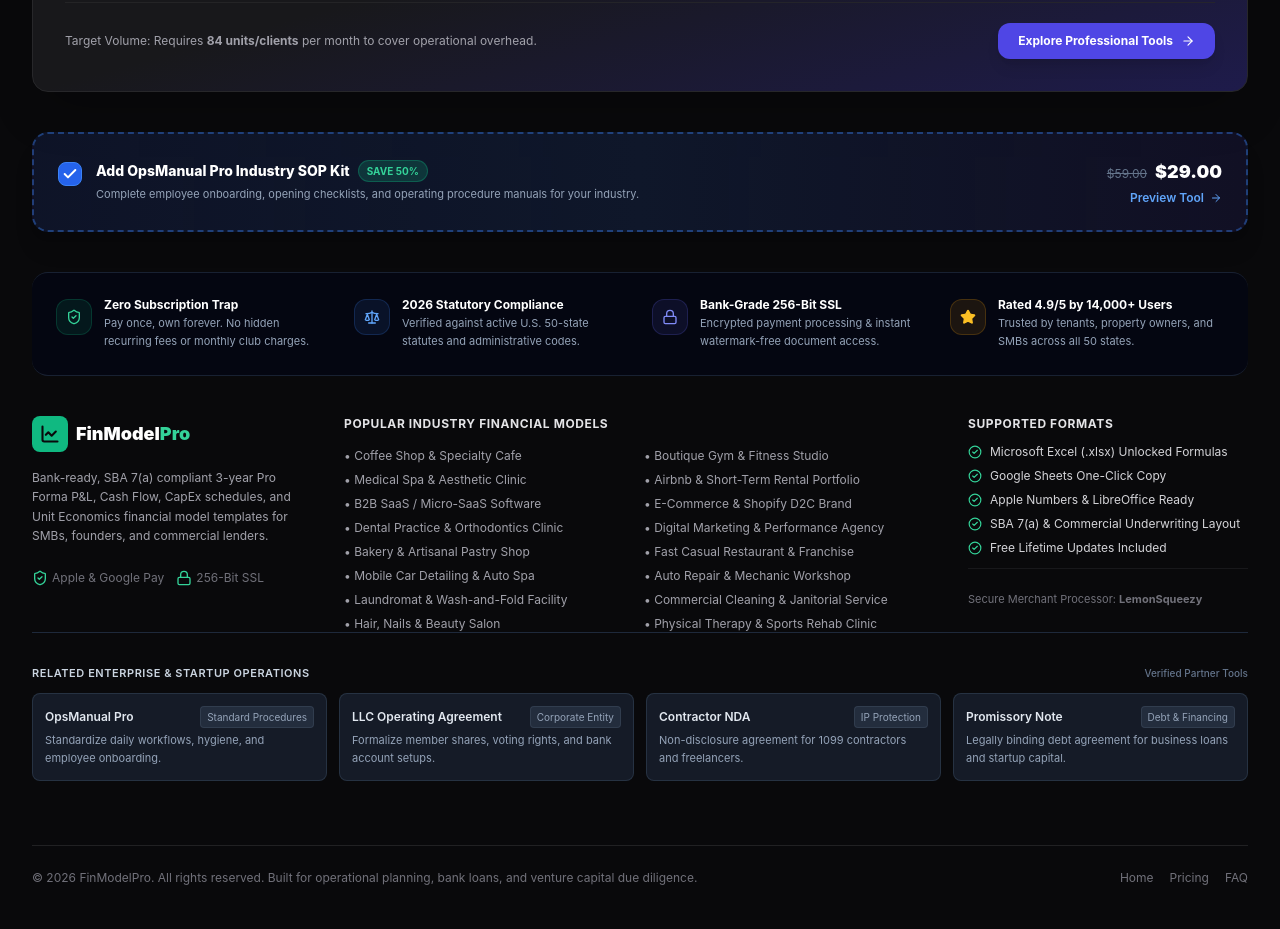
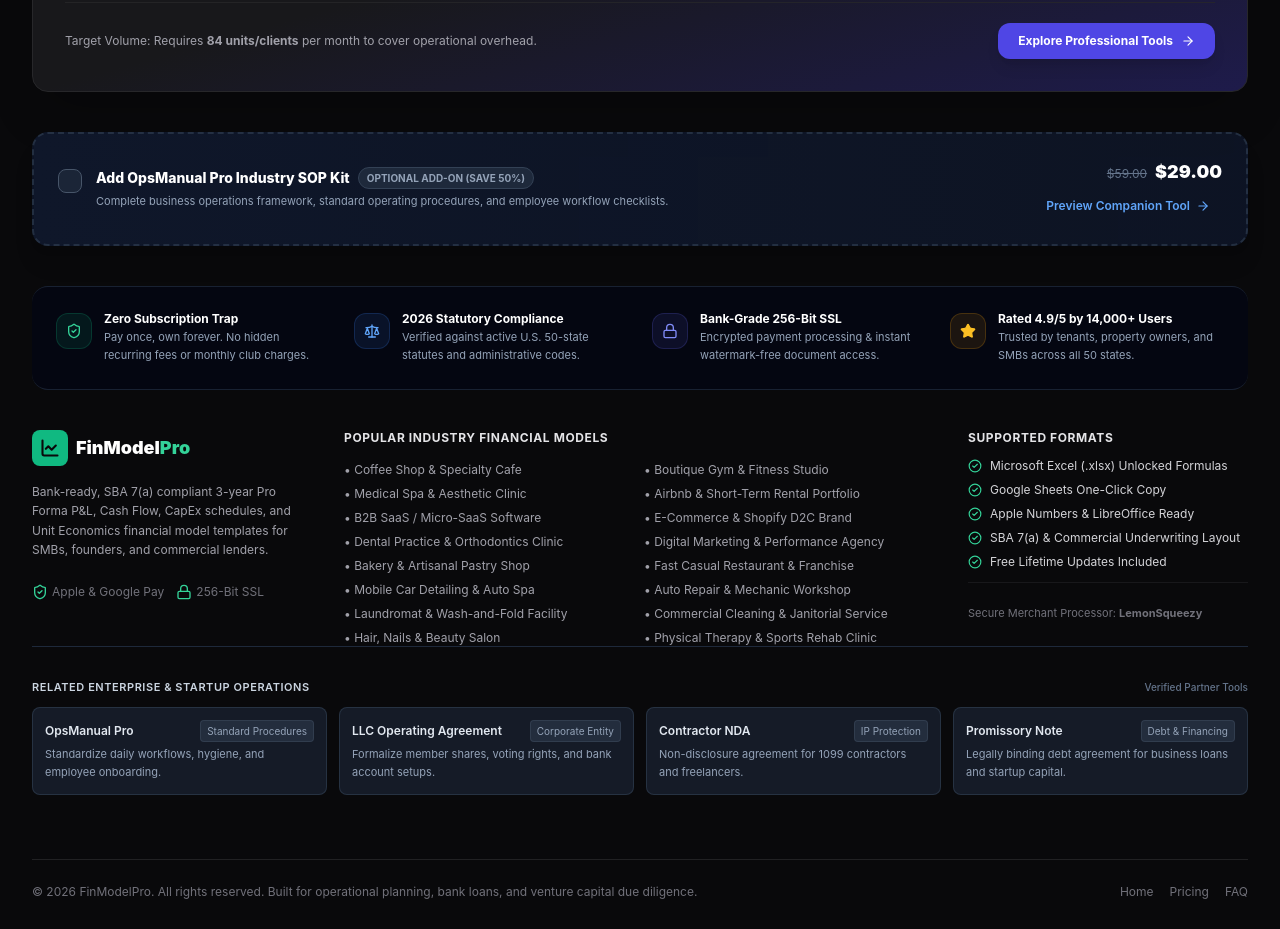
Before and after one commit to azizdogru/finmodel-pro, a Next.js app: page / in a window 1280 px wide. Shown: the part 8100-9029 px from the top of the page. Built offline with nearby package versions, Linux system fonts and the light colour scheme.

Commit message:
fix(checkout): eliminate foreign fallback redirects and update order bump defaults

```diff
--- a/src/components/CheckoutButton.tsx
+++ b/src/components/CheckoutButton.tsx
@@ -38,11 +38,13 @@
       if (data?.url) {
         window.location.href = data.url;
       } else {
-        window.location.href = 'https://depositdemand.lemonsqueezy.com/checkout/buy/44ba076c-b57d-429b-af3d-6962ccf4dc46';
+        alert(data?.error || 'Payment gateway temporarily unavailable. Please try again shortly.');
+        setLoading(false);
       }
     } catch (err) {
       console.error('Checkout error:', err);
-      window.location.href = 'https://depositdemand.lemonsqueezy.com/checkout/buy/44ba076c-b57d-429b-af3d-6962ccf4dc46';
+      alert('Unable to initiate checkout. Please check your connection and try again.');
+      setLoading(false);
     } finally {
       // keep loading spinner active during redirect
     }
--- a/src/components/FinancialSimulator.tsx
+++ b/src/components/FinancialSimulator.tsx
@@ -50,11 +50,13 @@
       if (data?.url) {
         window.location.href = data.url;
       } else {
-        window.location.href = 'https://depositdemand.lemonsqueezy.com/checkout/buy/44ba076c-b57d-429b-af3d-6962ccf4dc46';
+        alert(data?.error || 'Payment gateway temporarily unavailable. Please try again shortly.');
       }
     } catch (err) {
       console.error('Checkout error:', err);
-      window.location.href = 'https://depositdemand.lemonsqueezy.com/checkout/buy/44ba076c-b57d-429b-af3d-6962ccf4dc46';
+      alert('Unable to initiate checkout. Please check your connection and try again.');
+    } finally {
+      setUnlockLoading(false);
     }
   };
 
--- a/src/components/OrderBumpCard.tsx
+++ b/src/components/OrderBumpCard.tsx
@@ -4,17 +4,33 @@
 import { Check, ArrowRight } from 'lucide-react';
 
 export function OrderBumpCard() {
-  const [selected, setSelected] = useState(true);
+  const [selected, setSelected] = useState(false);
 
   return (
-    <div className="my-8 rounded-2xl border-2 border-dashed border-blue-500/40 bg-gradient-to-r from-blue-950/40 via-slate-900 to-indigo-950/40 p-5 sm:p-6 text-xs text-slate-300 shadow-xl">
+    <div
+      className={`my-8 rounded-2xl border-2 transition-all duration-200 p-5 sm:p-6 text-xs text-slate-300 shadow-xl ${
+        selected
+          ? 'border-emerald-500/60 bg-gradient-to-r from-emerald-950/40 via-slate-900 to-blue-950/40 shadow-emerald-950/20'
+          : 'border-dashed border-slate-700/60 bg-gradient-to-r from-slate-900 via-slate-900/90 to-slate-900/80 hover:border-slate-600'
+      }`}
+    >
       <div className="flex flex-col sm:flex-row sm:items-center justify-between gap-4">
-        <div className="flex items-start gap-3.5">
+        <div
+          className="flex items-start gap-3.5 cursor-pointer select-none"
+          onClick={() => setSelected(!selected)}
+        >
           <button
             type="button"
-            onClick={() => setSelected(!selected)}
+            role="checkbox"
+            aria-checked={selected}
+            onClick={(e) => {
+              e.stopPropagation();
+              setSelected(!selected);
+            }}
             className={`w-6 h-6 rounded-lg flex items-center justify-center shrink-0 transition-colors mt-0.5 border ${
-              selected ? 'bg-blue-600 border-blue-500 text-white' : 'bg-slate-800 border-slate-700 text-transparent'
+              selected
+                ? 'bg-emerald-600 border-emerald-500 text-white shadow-sm'
+                : 'bg-slate-800/80 border-slate-600 text-transparent hover:border-slate-500'
             }`}
           >
             <Check className="w-4 h-4 stroke-[3]" />
@@ -24,13 +40,24 @@
               <span className="font-extrabold text-white text-sm">
                 Add OpsManual Pro Industry SOP Kit
               </span>
-              <span className="px-2 py-0.5 rounded-full bg-emerald-500/20 text-emerald-400 text-[10px] font-bold border border-emerald-500/30">
-                SAVE 50%
+              <span
+                className={`px-2 py-0.5 rounded-full text-[10px] font-bold border transition ${
+                  selected
+                    ? 'bg-emerald-500/20 text-emerald-300 border-emerald-500/40'
+                    : 'bg-slate-800 text-slate-400 border-slate-700'
+                }`}
+              >
+                {selected ? '✓ ADD-ON SELECTED' : 'OPTIONAL ADD-ON (SAVE 50%)'}
               </span>
             </div>
             <p className="text-slate-400 leading-relaxed text-[11px] max-w-xl">
-              Complete employee onboarding, opening checklists, and operating procedure manuals for your industry.
+              Complete business operations framework, standard operating procedures, and employee workflow checklists.
             </p>
+            {selected && (
+              <p className="text-emerald-400 text-[11px] font-medium flex items-center gap-1 mt-1.5 animate-fadeIn">
+                <span>✓ Companion document added to toolkit. Click the button to configure:</span>
+              </p>
+            )}
           </div>
         </div>
 
@@ -42,11 +69,15 @@
           <a
             href="https://opsmanual-pro.vercel.app"
             target="_blank"
-            rel="noopener"
-            className="inline-flex items-center gap-1.5 text-blue-400 hover:text-blue-300 font-semibold text-xs mt-1 transition"
+            rel="noopener noreferrer"
+            className={`inline-flex items-center gap-1.5 font-semibold text-xs mt-1.5 transition rounded-lg px-3 py-1.5 ${
+              selected
+                ? 'bg-emerald-600 hover:bg-emerald-500 text-white shadow-sm'
+                : 'text-blue-400 hover:text-blue-300 hover:underline'
+            }`}
           >
-            <span>Preview Tool</span>
-            <ArrowRight className="w-3 h-3" />
+            <span>{selected ? 'Open & Create Document' : 'Preview Companion Tool'}</span>
+            <ArrowRight className="w-3.5 h-3.5" />
           </a>
         </div>
       </div>
```
